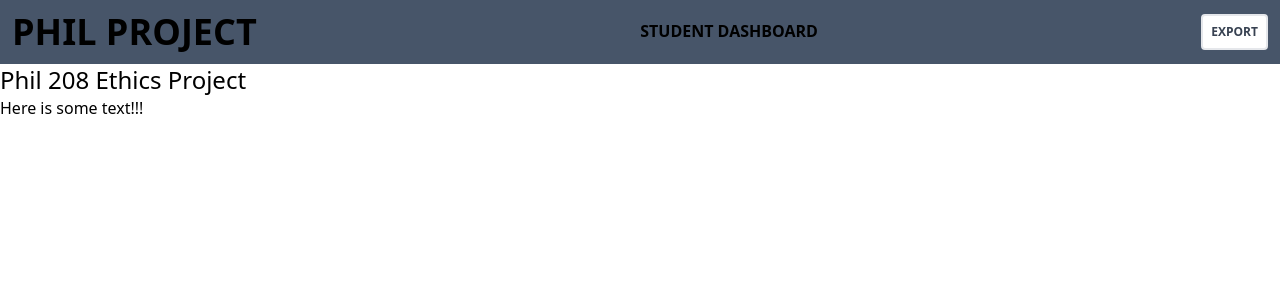
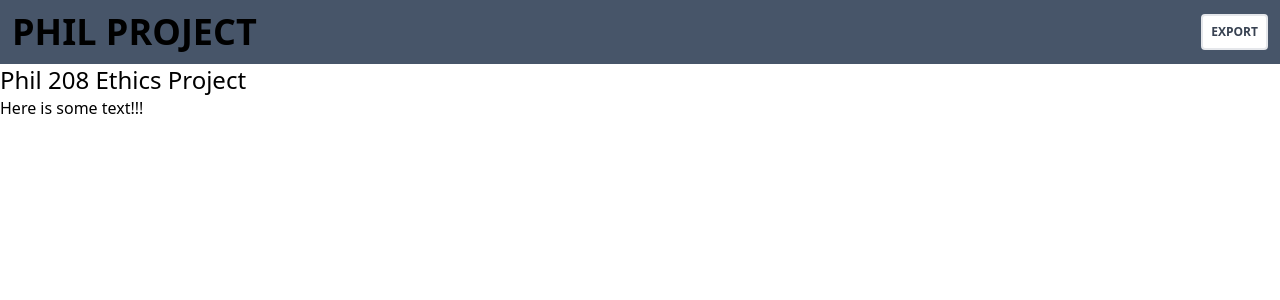
Before and after one commit to phil208-ethics-project/phil208-ethics-project.github.io, a React (Vite) app: page /#/ in a window 1280 px wide. Shown: the top 300 px of the page. Built offline with nearby package versions, Linux system fonts and the light colour scheme.

Commit message:
feat: move navbar logic into children and nav outlet pages

```diff
--- a/src/features/Header/components/Header.tsx
+++ b/src/features/Header/components/Header.tsx
@@ -1,5 +1,3 @@
-import Navbar from './Navbar'
-
 import exportCsv from '@features/SaveData/lib/exportCsv'
 import useOnClickOutside from '@hooks/useOnClickOutside'
 import useOnNavigate from '@hooks/useOnNavigate'
@@ -23,7 +21,11 @@ function Hamburger({ setOpen }: HamburgerProps) {
   )
 }
 
-export default function Header() {
+interface HeaderProps {
+  children?: React.ReactElement
+}
+
+export default function Header({ children }: HeaderProps) {
   const [open, setOpen] = useState(false)
   useOnNavigate(() => setOpen(false))
   const dropdownRef = useOnClickOutside<HTMLDivElement>(() => setOpen(false))
@@ -38,9 +40,7 @@ export default function Header() {
           Phil Project
         </Link>
         <Hamburger setOpen={setOpen} />
-        <div className='hidden sm:block'>
-          <Navbar />
-        </div>
+        <div className='hidden sm:block'>{children}</div>
         <button
           className='border-2 bg-white rounded p-2 hover:bg-gray-100 transition-colors text-xs text-gray-700 uppercase font-bold hidden sm:block'
           onClick={() => exportCsv()}
@@ -53,9 +53,7 @@ export default function Header() {
         data-open={open}
         className='sm:hidden flex flex-col top-16 left-0 absolute z-20 w-full transition-transform  data-[open=false]:pointer-events-none data-[open=false]:invisible data-[open=false]:-translate-y-[100%] '
       >
-        <div className='gap-4 p-4 bg-white shadow-lg'>
-          <Navbar />
-        </div>
+        <div className='gap-4 p-4 bg-white shadow-lg'>{children}</div>
       </div>
     </div>
   )
--- a/src/features/Header/components/Navbar.tsx
+++ b/src/features/Header/components/Navbar.tsx
@@ -1,14 +1,11 @@
-import { Link } from 'react-router-dom'
+interface NavbarProps {
+  children?: React.ReactElement | React.ReactElement[]
+}
 
-export default function Navbar() {
+export default function Navbar({ children }: NavbarProps) {
   return (
-    <div className='flex-grow flex justify-around'>
-      <Link
-        className='text-black font-semibold uppercase border-b-2 border-transparent hover:border-black transition-all leading-5'
-        to='/session/0/student-dashboard'
-      >
-        Student Dashboard
-      </Link>
+    <div className='flex-grow flex justify-around child:text-black child:font-semibold child:uppercase child:border-b-2 child:border-transparent child:hover:border-black child:transition-all child:leading-5'>
+      {children}
     </div>
   )
 }
--- a/src/features/Header/pages/NoSessionHeaderPage.tsx
+++ b/src/features/Header/pages/NoSessionHeaderPage.tsx
@@ -1,11 +1,14 @@
 import Header from '../components/Header'
+import Navbar from '../components/Navbar'
 
 import { Outlet } from 'react-router'
 
 export default function NoSessionHeaderPage() {
   return (
     <>
-      <Header />
+      <Header>
+        <Navbar></Navbar>
+      </Header>
       <Outlet />
     </>
   )
--- a/src/features/Header/pages/WithSessionHeaderPage.tsx
+++ b/src/features/Header/pages/WithSessionHeaderPage.tsx
@@ -1,11 +1,13 @@
 import Header from '../components/Header'
+import Navbar from '../components/Navbar'
 
 import { useSession } from '@hooks/useMyParams'
 
 import { Outlet } from 'react-router'
+import { Link } from 'react-router-dom'
 
 export default function WithSessionHeaderPage() {
-  const { status } = useSession()
+  const { status, id } = useSession()
 
   if (status == 'loading') {
     return (
@@ -26,7 +28,11 @@ export default function WithSessionHeaderPage() {
   }
   return (
     <>
-      <Header />
+      <Header>
+        <Navbar>
+          <Link to={`/session/${id}/student-dashboard`}>Student Dashboard</Link>
+        </Navbar>
+      </Header>
       <Outlet />
     </>
   )
```
